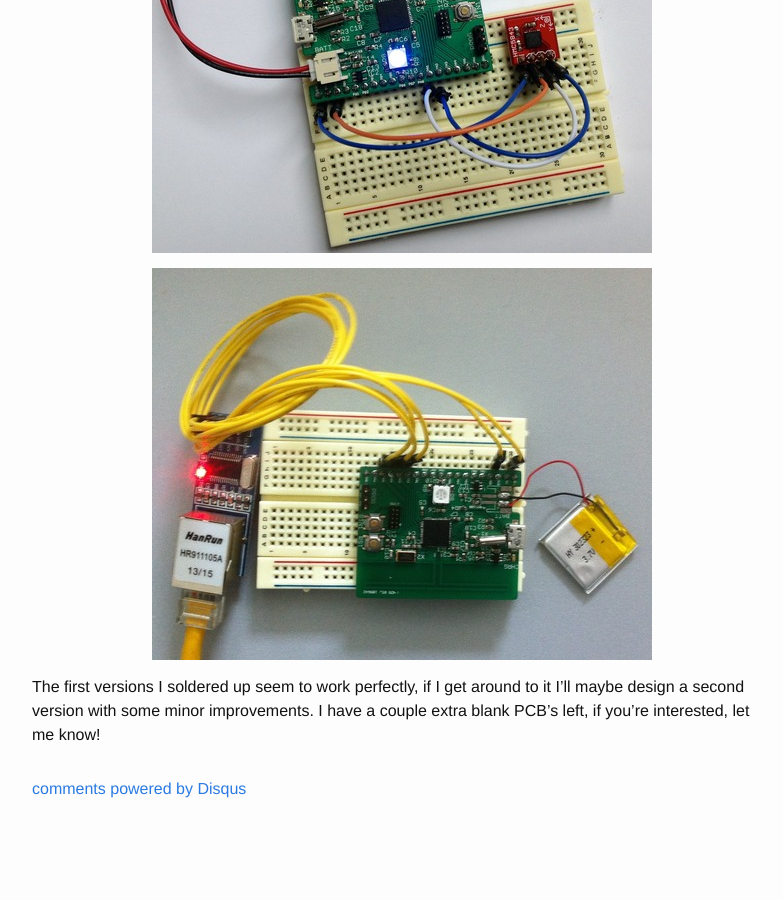
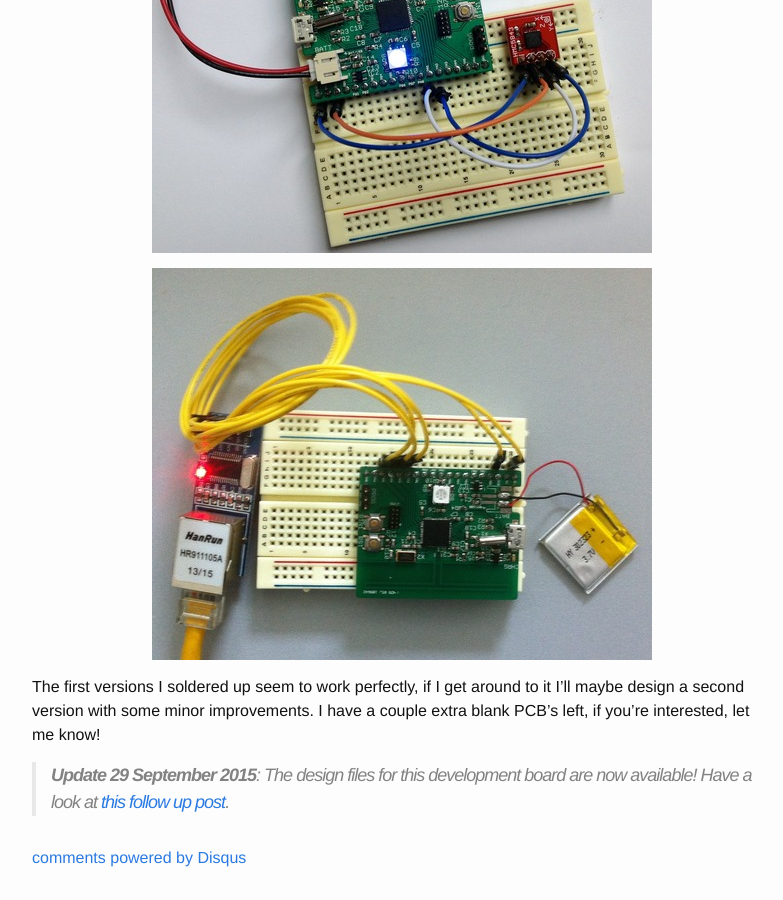
Before and after one commit to JelmerT/JelmerT.github.io, a Jekyll site: the page built from _posts/tumblr/2014-05-07-cc2538-development-board.md, in a window 1280 px wide and 900 px high, scrolled down 2999 px. Shown: the whole window, without its empty margins (238-1021 px from the left). Built offline with Jekyll 4.4.1, drawn with Linux system fonts in a browser that asks for light colours; comment, search, counter and statistics services are not loaded; before the commit the page ends 3830 px from its top, so only the background shows below that; some of the changed lines change nothing that is shown; some of the changed text lies outside the part shown.

Commit message:
Added update to original cc2538 post

```diff
--- a/_posts/tumblr/2014-05-07-cc2538-development-board.md
+++ b/_posts/tumblr/2014-05-07-cc2538-development-board.md
@@ -1,6 +1,6 @@
 ---
 layout: post
-title: CC2538 Development Board
+title: CC2538 Development Board (Updated)
 tags: []
 tumblr_url: http://jelm.be/post/85018928065/cc2538-development-board
 comments: True
@@ -40,3 +40,5 @@ I didn't include any sensors or actuators on the dev-board yet. The idea is that
 {: style="text-align: center;"}
 
 The first versions I soldered up seem to work perfectly, if I get around to it I'll maybe design a second version with some minor improvements. I have a couple extra blank PCB’s left, if you're interested, let me know!
+
+> **Update 29 September 2015**: The design files for this development board are now available! Have a look at [this follow up post](/2015/09/29/CC2538-Dev-Board-Design-Files/).
```
